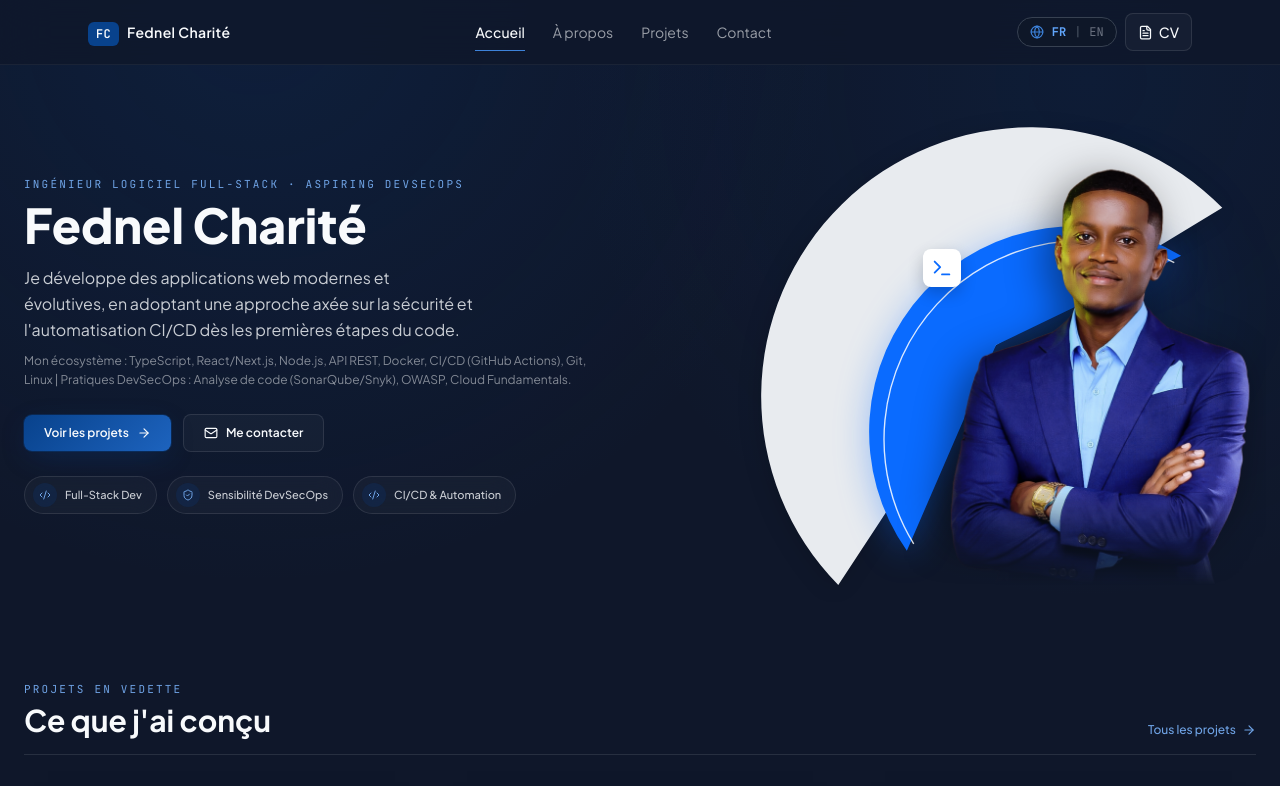
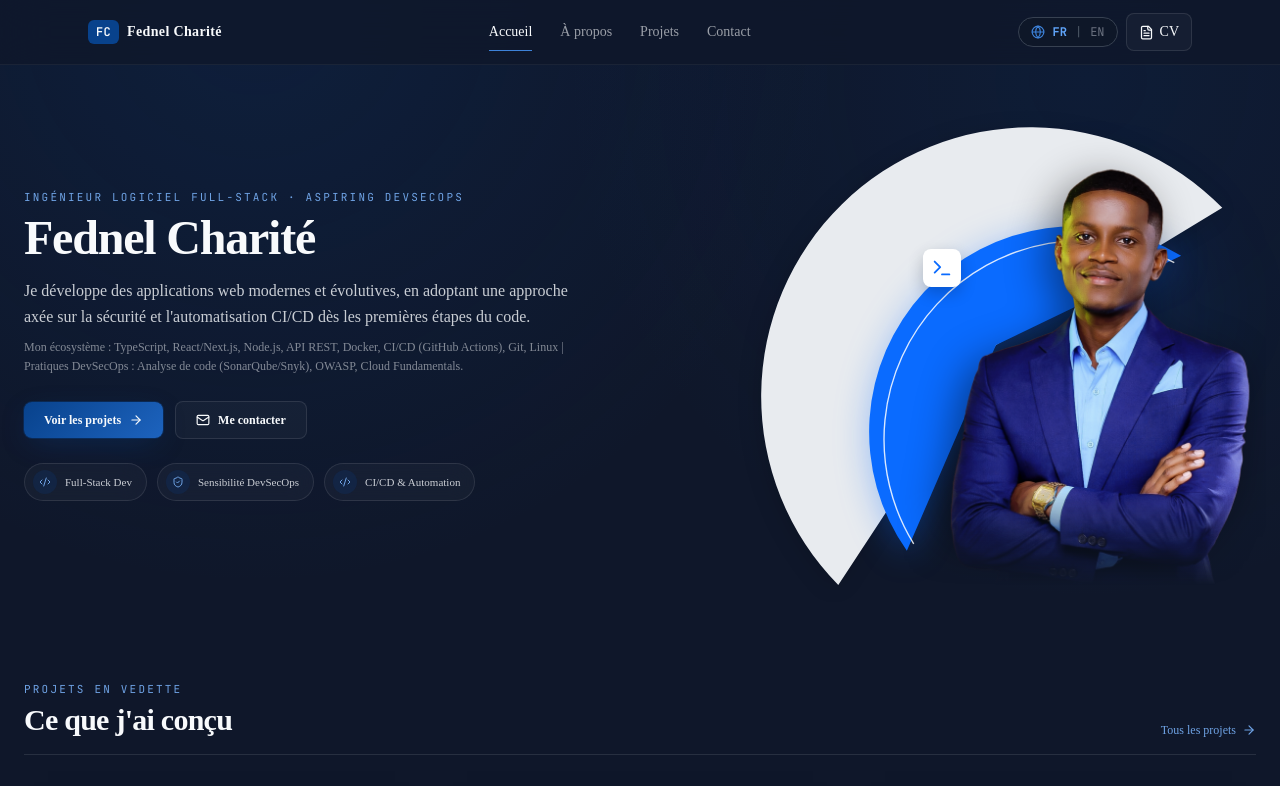
Before and after one commit to Feddy509/fednelCharite-portfolio, a Next.js app: page / in a window 1280 px wide. Shown: the top 786 px of the page. Built offline with nearby package versions, Linux system fonts and the light colour scheme.

Commit message:
correction des polices

```diff
--- a/app/globals.css
+++ b/app/globals.css
@@ -1,13 +1,19 @@
 @tailwind base;
 @tailwind components;
 @tailwind utilities;
+
+/* ===========================================================
+   TIPOGRAFI & STYLES DE BASE
+=========================================================== */
 
 @layer base {
   html {
     scroll-behavior: smooth;
   }
 
+  /* Paragraf ak kò tèks ap pran Inter */
   body {
+    font-family: var(--font-inter), -apple-system, BlinkMacSystemFont, "Segoe UI", Roboto, sans-serif;
     background-image: radial-gradient(
         circle at 20% 0%,
         rgba(8, 66, 140, 0.18),
@@ -15,6 +21,17 @@
       ),
       radial-gradient(circle at 85% 10%, rgba(8, 66, 140, 0.12), transparent 40%);
     background-attachment: fixed;
+  }
+
+  /* H1, H2, H3, H4, H5, H6 ap pran Space Grotesk automatiquement */
+  h1, h2, h3, h4, h5, h6 {
+    font-family: var(--font-heading), sans-serif;
+    letter-spacing: -0.025em;
+  }
+
+  /* Monospace ap pran JetBrains Mono */
+  code, pre, .font-mono {
+    font-family: var(--font-jetbrains), monospace;
   }
 
   ::selection {
@@ -44,6 +61,7 @@
     text-wrap: balance;
   }
 }
+
 /* ===========================================================
    HERO ILLUSTRATION
 =========================================================== */
@@ -58,334 +76,214 @@
   overflow: hidden;
 }
 
-/* -----------------------------
-   Contour extérieur
-------------------------------*/
-
+/* Contour extérieur */
 .hero-outline {
   position: absolute;
   right: -130px;
   top: 50%;
   transform: translateY(-50%);
-
   width: 700px;
   height: 700px;
-
   border-radius: 50%;
-  border: 1px solid rgba(61,130,217,.18);
-
+  border: 1px solid rgba(61, 130, 217, 0.18);
   z-index: 1;
 }
 
-/* -----------------------------
-   Arc commun
-------------------------------*/
-
-.hero-arc{
-  position:absolute;
-  border-radius:50%;
+/* Arc commun */
+.hero-arc {
+  position: absolute;
+  border-radius: 50%;
 }
 
-/* -----------------------------
-   Arc extérieur clair
-------------------------------*/
-
-.hero-arc-1{
-
-  right:-70px;
-  top:50%;
-
-  transform:translateY(-50%);
-
-  width:560px;
-  height:560px;
-
-  border:72px solid rgba(255,255,255,.08);
-
+/* Arc extérieur clair */
+.hero-arc-1 {
+  right: -70px;
+  top: 50%;
+  transform: translateY(-50%);
+  width: 560px;
+  height: 560px;
+  border: 72px solid rgba(255, 255, 255, 0.08);
   clip-path: inset(0 0 0 38%);
-
-  z-index:2;
+  z-index: 2;
 }
 
-/* -----------------------------
-   Arc bleu principal
-------------------------------*/
-
-.hero-arc-2{
-
-  right:-15px;
-  top:50%;
-
-  transform:translateY(-50%);
-
-  width:470px;
-  height:470px;
-
-  border:82px solid #0A6BFF;
-
+/* Arc bleu principal */
+.hero-arc-2 {
+  right: -15px;
+  top: 50%;
+  transform: translateY(-50%);
+  width: 470px;
+  height: 470px;
+  border: 82px solid #0a6bff;
   clip-path: inset(0 0 0 36%);
-
   box-shadow:
-      0 0 50px rgba(10,107,255,.25),
-      inset 0 0 25px rgba(255,255,255,.05);
-
-  z-index:3;
+    0 0 50px rgba(10, 107, 255, 0.25),
+    inset 0 0 25px rgba(255, 255, 255, 0.05);
+  z-index: 3;
 }
 
-/* -----------------------------
-   Arc intérieur
-------------------------------*/
+/* Arc intérieur */
+.hero-arc-3 {
+  right: 55px;
+  top: 50%;
+  transform: translateY(-50%);
+  width: 350px;
+  height: 350px;
+  border: 42px solid rgba(255, 255, 255, 0.06);
+  clip-path: inset(0 0 0 34%);
+  z-index: 4;
+}
 
-.hero-arc-3{
-
-  right:55px;
-  top:50%;
-
-  transform:translateY(-50%);
-
-  width:350px;
-  height:350px;
-
-  border:42px solid rgba(255,255,255,.06);
-
-  clip-path: inset(0 0 0 34%);
-
-  z-index:4;
-}
 /* ===========================================================
    PHOTO
 =========================================================== */
 
-.hero-photo-wrapper{
-    position:absolute;
-
-    right:30px;
-    bottom:-10px;
-
-    width:560px;
-    height:640px;
-
-    display:flex;
-    align-items:flex-end;
-    justify-content:center;
-
-    z-index:20;
-
-    pointer-events:none;
+.hero-photo-wrapper {
+  position: absolute;
+  right: 30px;
+  bottom: -10px;
+  width: 560px;
+  height: 640px;
+  display: flex;
+  align-items: flex-end;
+  justify-content: center;
+  z-index: 20;
+  pointer-events: none;
 }
 
-.hero-photo{
-
-    width:auto;
-    height:100%;
-
-    max-width:none;
-
-    object-fit:contain;
-    object-position:bottom center;
-
-    transform:translateX(-55px);
-
-    filter:
-        drop-shadow(0 35px 45px rgba(0,0,0,.55));
-
+.hero-photo {
+  width: auto;
+  height: 100%;
+  max-width: none;
+  object-fit: contain;
+  object-position: bottom center;
+  transform: translateX(-55px);
+  filter: drop-shadow(0 35px 45px rgba(0, 0, 0, 0.55));
   transition:
-        transform .35s ease,
-        filter .35s ease;
-
+    transform 0.35s ease,
+    filter 0.35s ease;
 }
 
-.hero-photo:hover{
-
-    transform:
-        translateX(-55px)
-        scale(1.02);
-
+.hero-photo:hover {
+  transform: translateX(-55px) scale(1.02);
 }
-
 
 /* ===========================================================
    TERMINAL
 =========================================================== */
 
-.hero-terminal{
-
-    position:absolute;
-
-    left:95px;
-    top:50%;
-
-    transform:translateY(-50%);
-
-    width:60px;
-    height:60px;
-
-    border-radius:16px;
-
-    background:rgba(18,25,38,.85);
-
-    border:1px solid rgba(255,255,255,.08);
-
-    backdrop-filter:blur(10px);
-
-    display:flex;
-    align-items:center;
-    justify-content:center;
-
-    color:#60A5FA;
-
-    box-shadow:
-        0 15px 35px rgba(0,0,0,.35);
-
-    z-index:30;
+.hero-terminal {
+  position: absolute;
+  left: 95px;
+  top: 50%;
+  transform: translateY(-50%);
+  width: 60px;
+  height: 60px;
+  border-radius: 16px;
+  background: rgba(18, 25, 38, 0.85);
+  border: 1px solid rgba(255, 255, 255, 0.08);
+  backdrop-filter: blur(10px);
+  display: flex;
+  align-items: center;
+  justify-content: center;
+  color: #60a5fa;
+  box-shadow: 0 15px 35px rgba(0, 0, 0, 0.35);
+  z-index: 30;
 }
-
 
 /* ===========================================================
    RESPONSIVE
 =========================================================== */
 
-@media (max-width:1280px){
-
-.hero-right{
-
-height:580px;
-
+@media (max-width: 1280px) {
+  .hero-right {
+    height: 580px;
   }
 
-.hero-outline{
-
-width:620px;
-height:620px;
-
-right:-120px;
-
+  .hero-outline {
+    width: 620px;
+    height: 620px;
+    right: -120px;
   }
 
-.hero-arc-1{
-
-width:500px;
-height:500px;
-
-border-width:65px;
-
+  .hero-arc-1 {
+    width: 500px;
+    height: 500px;
+    border-width: 65px;
   }
 
-.hero-arc-2{
-
-width:420px;
-height:420px;
-
-border-width:72px;
-
+  .hero-arc-2 {
+    width: 420px;
+    height: 420px;
+    border-width: 72px;
   }
 
-.hero-arc-3{
-
-width:310px;
-height:310px;
-
-border-width:36px;
-
+  .hero-arc-3 {
+    width: 310px;
+    height: 310px;
+    border-width: 36px;
   }
 
-.hero-photo-wrapper{
-
-width:500px;
-height:560px;
-
+  .hero-photo-wrapper {
+    width: 500px;
+    height: 560px;
+  }
 }
 
+@media (max-width: 1024px) {
+  .hero-right {
+    height: 520px;
+    justify-content: center;
   }
 
-
-@media (max-width:1024px){
-
-.hero-right{
-
-height:520px;
-
-justify-content:center;
-
+  .hero-photo {
+    transform: none;
   }
 
-.hero-photo{
-
-transform:none;
-
+  .hero-photo:hover {
+    transform: scale(1.02);
   }
 
-.hero-photo:hover{
-
-transform:scale(1.02);
-
+  .hero-terminal {
+    left: 40px;
+  }
 }
 
-.hero-terminal{
-
-left:40px;
-
+@media (max-width: 768px) {
+  .hero-right {
+    height: 430px;
+    margin-top: 40px;
   }
 
+  .hero-outline {
+    display: none;
   }
 
-
-@media (max-width:768px){
-
-.hero-right{
-
-height:430px;
-
-margin-top:40px;
-
+  .hero-terminal {
+    display: none;
   }
 
-.hero-outline{
-
-display:none;
-
+  .hero-arc-1 {
+    width: 390px;
+    height: 390px;
+    border-width: 48px;
   }
 
-.hero-terminal{
-
-display:none;
-
+  .hero-arc-2 {
+    width: 320px;
+    height: 320px;
+    border-width: 55px;
   }
 
-.hero-arc-1{
-
-width:390px;
-height:390px;
-
-border-width:48px;
-
+  .hero-arc-3 {
+    width: 235px;
+    height: 235px;
+    border-width: 28px;
   }
 
-.hero-arc-2{
-
-width:320px;
-height:320px;
-
-border-width:55px;
-
+  .hero-photo-wrapper {
+    width: 340px;
+    height: 410px;
+    right: 0;
   }
-
-.hero-arc-3{
-
-width:235px;
-height:235px;
-
-border-width:28px;
-
 }
-
-.hero-photo-wrapper{
-
-width:340px;
-height:410px;
-
-right:0;
-
-}
-
-}
--- a/app/layout.tsx
+++ b/app/layout.tsx
@@ -1,5 +1,5 @@
 import type { Metadata } from "next";
-import { Plus_Jakarta_Sans, JetBrains_Mono } from "next/font/google";
+import { Inter, Space_Grotesk, JetBrains_Mono } from "next/font/google";
 import "./globals.css";
 import Navbar from "@/components/Navbar";
 import Footer from "@/components/Footer";
@@ -7,19 +7,27 @@ import { ResumeModalProvider } from "@/components/ResumeModal";
 import { personalInfo } from "@/data/portfolioData";
 import { LanguageProvider } from "@/app/context/LanguageContext";
 
-const jakarta = Plus_Jakarta_Sans({
+// 1. Polis pou Paragraf ak kò tèks (Ultra lizib)
+const inter = Inter({
   subsets: ["latin"],
-  variable: "--font-jakarta",
+  variable: "--font-inter",
   display: "swap",
 });
 
+// 2. Polis pou Tit yo (H1, H2, H3 - Tech & Engineering Style)
+const spaceGrotesk = Space_Grotesk({
+  subsets: ["latin"],
+  variable: "--font-heading",
+  display: "swap",
+});
+
+// 3. Polis pou Kòd, Badges ak Monospace
 const jetbrainsMono = JetBrains_Mono({
   subsets: ["latin"],
   variable: "--font-jetbrains",
   display: "swap",
 });
 
-// Kontwòl san danje pou URL metadataBase la
 const siteUrl = personalInfo?.social?.website || "https://fednelcharite.com";
 
 export const metadata: Metadata = {
@@ -43,13 +51,15 @@ export default function RootLayout({
   children: React.ReactNode;
 }) {
   return (
-    <html lang="fr" className={`${jakarta.variable} ${jetbrainsMono.variable}`}>
+    <html
+      lang="fr"
+      className={`${inter.variable} ${spaceGrotesk.variable} ${jetbrainsMono.variable}`}
+    >
       <body className="bg-ink font-sans text-paper antialiased selection:bg-accent-600/30 selection:text-paper">
         <LanguageProvider>
           <ResumeModalProvider>
             <div className="flex min-h-screen flex-col">
               <Navbar />
-              {/* main kounye a gen padding-top kout ak fleksib */}
               <main className="flex-1 pt-2 sm:pt-4">{children}</main>
               <Footer />
             </div>
```
Lines whose indentation alone changed are shown as unchanged.
